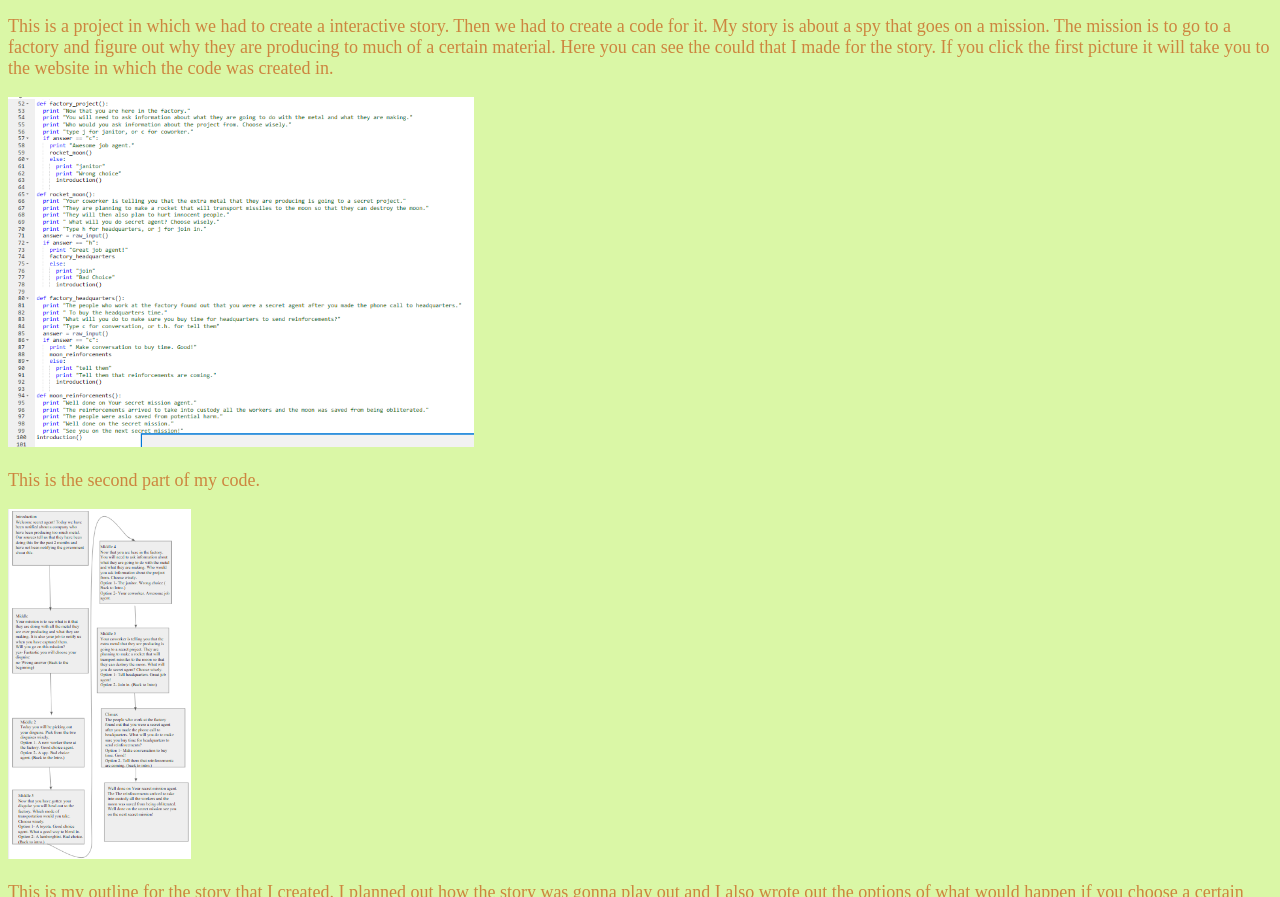
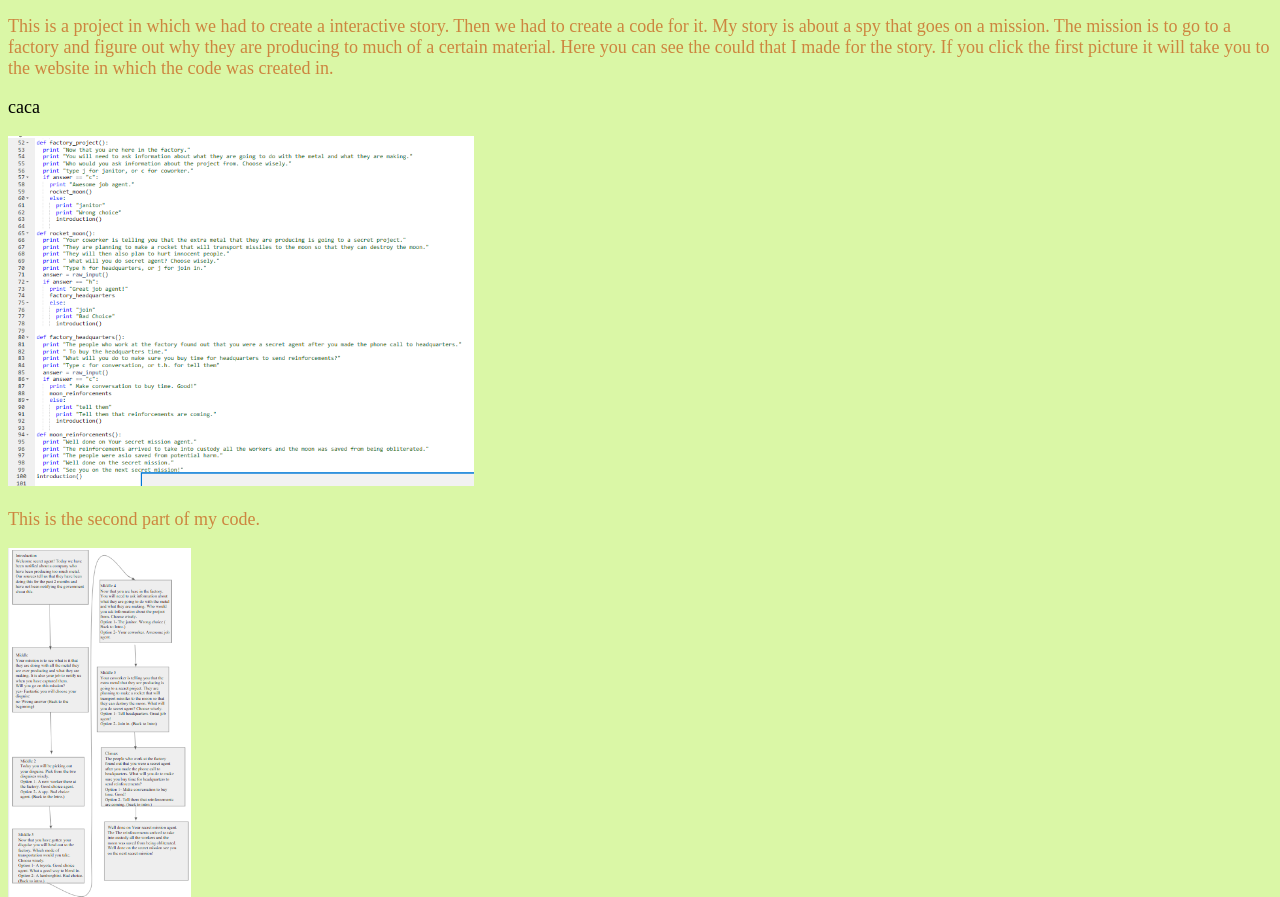
Before and after one commit to yadyy23/yadyy23.github.io, a plain HTML site: page my_website/portfolio.html in a window 1280 px wide. Shown: the part 3066-3963 px from the top of the page. Drawn offline with Linux system fonts and the light colour scheme.

Commit message:
mmm, practice

```diff
--- a/my_website/portfolio.html
+++ b/my_website/portfolio.html
@@ -81,7 +81,7 @@
       <p><font size="4"<p><font color="peru">This is a project in which we had to create a interactive story. Then we had to create a code for it. My story
      is about a spy that goes on a mission. The mission is to go to a factory and figure out why they are producing to much of a certain material.
      Here you can see the could that I made for the story. If you click the first picture it will take you to the website in which the code was created in.</font></p>
-
+  <p>caca</p>
 
   <img src="images/story 2.png"  height="350">
     <p><font size="4"<p></p></P></p><font color="peru">This is the second part of my code.</font></p>
```
